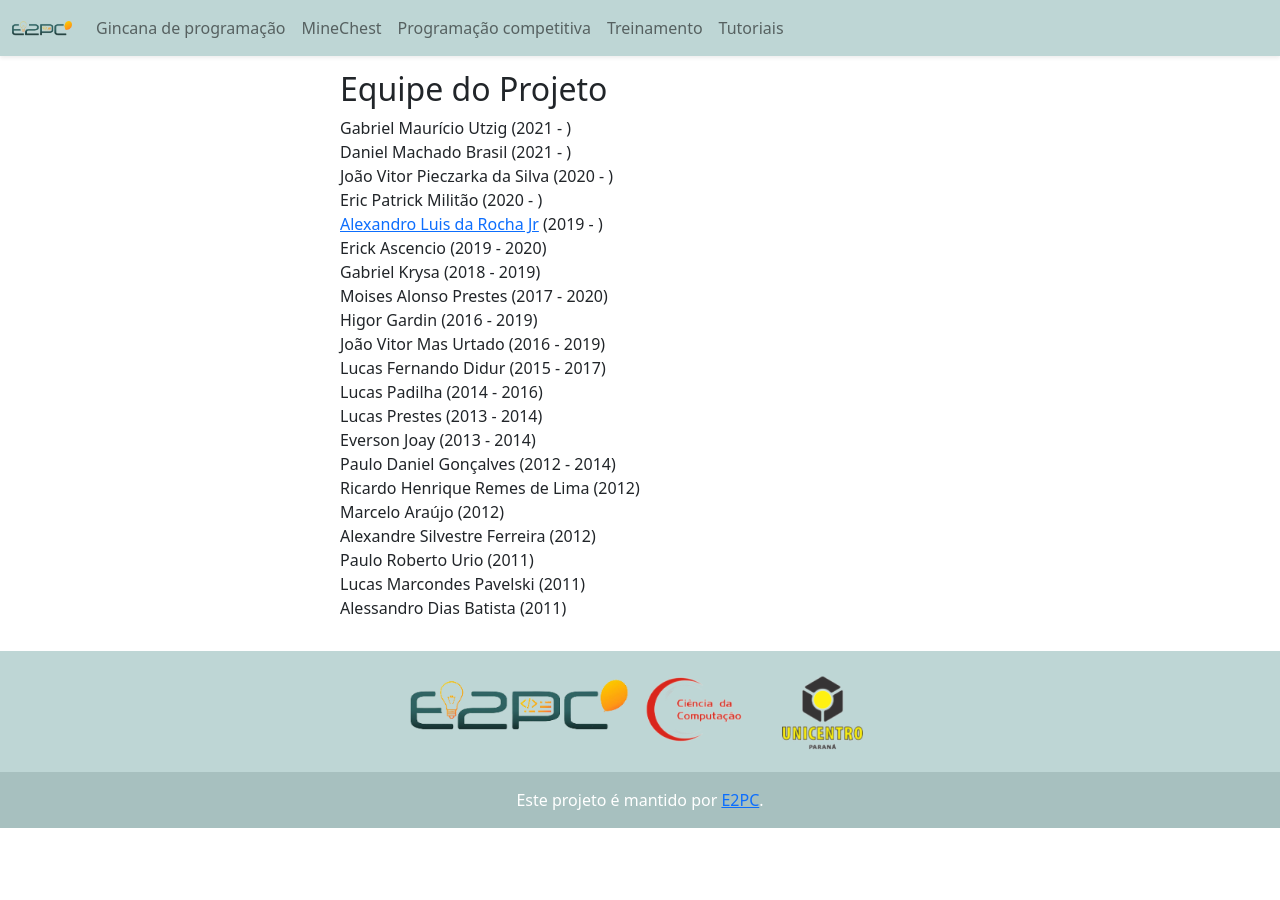
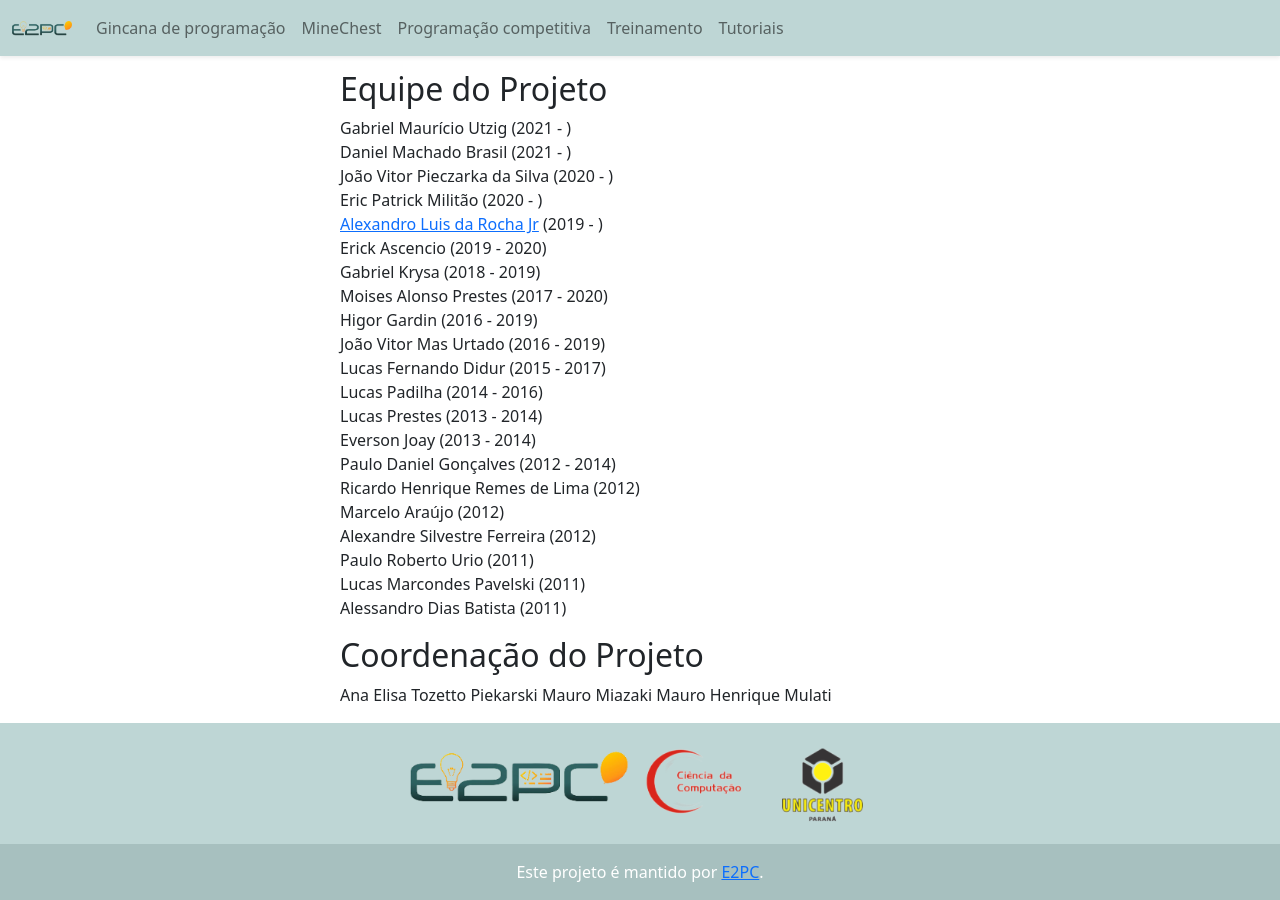
Before and after one commit to E2PC/ProjectPage, a Jekyll site: the page built from info/equipe.md, in a window 1280 px wide and 900 px high, scrolled down 305 px. Built offline with Jekyll 4.4.1, drawn with Linux system fonts in a browser that asks for light colours; nearby versions of some CDN libraries; before the commit the page ends 1133 px from its top, so only the background shows below that.

Commit message:
Update equipe.md
inclui os cordenadores do projeto :)

```diff
--- a/info/equipe.md
+++ b/info/equipe.md
@@ -29,5 +29,9 @@ Paulo Roberto Urio (2011)
 Lucas Marcondes Pavelski (2011)
 Alessandro Dias Batista (2011)
 
+## Coordenação do Projeto
+Ana Elisa Tozetto Piekarski
+Mauro Miazaki
+Mauro Henrique Mulati
 
 [Alexandro Luis da Rocha Jr]: https://alexandroluis.github.io/Portfolio/
```
